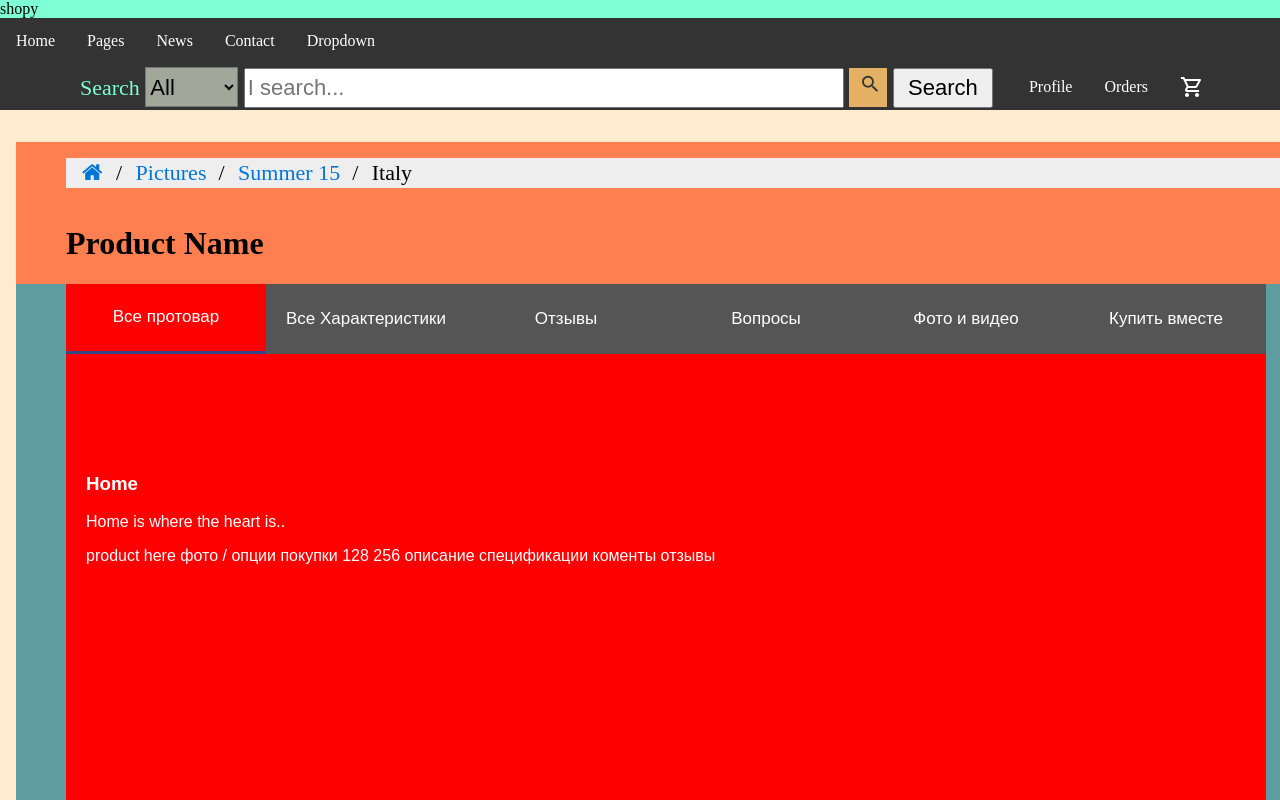
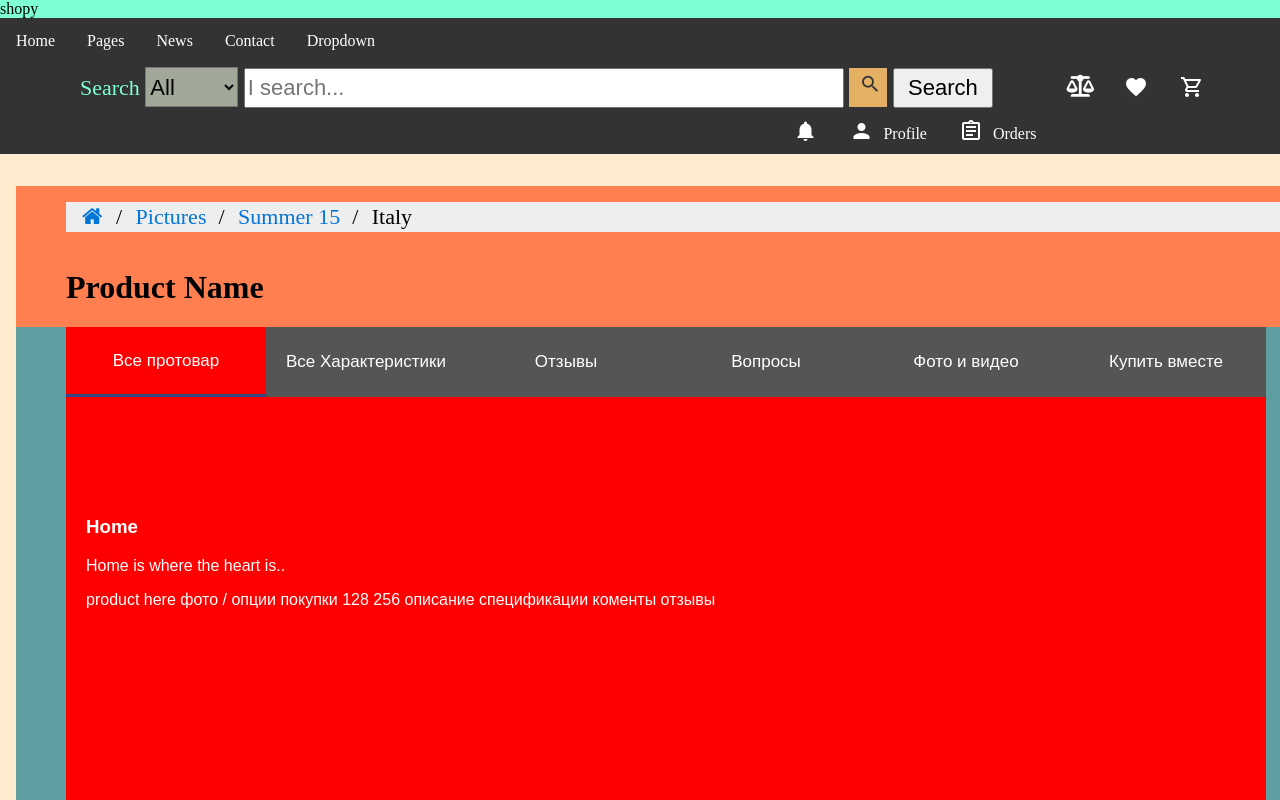
Before and after one commit to AntonBeletsky/ad70845a7093f3c63934c24713e04767, a plain HTML site: page product-page.html in a window 1280 px wide. Shown: the top 800 px of the page. Drawn offline with nearby package versions, Linux system fonts and the light colour scheme; a script that the page names is missing.

Commit message:
icons
icons

```diff
--- a/product-page.html
+++ b/product-page.html
@@ -13,10 +13,9 @@
     <![endif]-->
 
     <!-- CSS-->
-
     <!-- Add icon library  https://fontawesome.com/icons -->
+    <link rel="stylesheet" href="https://cdnjs.cloudflare.com/ajax/libs/font-awesome/6.0.0/css/all.min.css">
     <link rel="stylesheet" href="https://cdnjs.cloudflare.com/ajax/libs/font-awesome/4.7.0/css/font-awesome.css">
-
     <!-- google icons -->
     <!-- https://material.io/resources/icons/?style=baseline -->
     <link href="https://fonts.googleapis.com/css2?family=Material+Icons" rel="stylesheet">
@@ -43,7 +42,6 @@
 
 <body>
 <div class="wrapper">
-
 <!-- main header -->
 <header class="main-header">
     <div>shopy</div>
@@ -52,7 +50,7 @@
         <ul class="navbar">
             <li><a class="active" href="#home">Home</a></li>
             <li class="dropdown">
-                <a href="" class="dropbtn">Pages</a>
+                <a href="javascript:void(0)" class="dropbtn">Pages</a>
                 <div class="dropdown-content">
                     <a href="index-page.html">Index</a>
                     <a href="categories-page.html">Categories</a>
@@ -61,7 +59,6 @@
                     <a href="order-list.html">order list</a>
                     <a href="wishlist-page.html">Wishlist</a>
                     <a href="profile.html">prodile</a>
-                    <a href="profile-setting.html">setting</a>
                     <a href="sign-up.html">sign-up</a>
                 </div>
             </li>
@@ -100,14 +97,50 @@
                 <div class="spacer"></div>
             </li>
 
-            <li class="right"><a class="material-icon" href="#about">
+            <li class="right">
+                <a href="" class="dropbtn mico">
                     <span class="material-icons-outlined">
                         shopping_cart
                     </span>
-                </a></li>
-            <li class="right"><a href="#about">Orders</a></li>
+                    <!--<span>Cart</span>-->
+                </a>
+            </li>
+
+            <li class="right">
+                <a href="" class="dropbtn mico">
+                    <span class="material-icons-outlined">
+                        favorite
+                    </span>
+                    <!-- <span>WishList</span> -->
+                </a>
+            </li>
+
+            <li class="right">
+                <a class="fontawesome-icon" href="">
+                    <i class="fa-solid fa-scale-balanced"></i>
+                </a>
+                <!--  <a class="material-icon" href="#about">
+                                <span class="material-icons-outlined">
+                                    balance
+                                </span> </a> -->
+            </li>
+
+            <li class="right">
+                <a href="" class="dropbtn mico">
+                    <span class="material-icons-outlined">
+                        assignment
+                    </span>
+                    <span>Orders</span>
+                </a>
+            </li>
+
             <li class="right dropdown">
-                <a href="javascript:void(0)" class="dropbtn">Profile</a>
+                <a href="" class="dropbtn mico">
+                    <span class="material-icons">
+                        person
+                    </span>
+                    <span>Profile</span>
+                </a>
                 <div class="dropdown-content">
                     <a href="#about">Wishlist</a>
                     <a href="#about">Orders</a>
@@ -116,6 +149,25 @@
                     <a href="#about">Sigm In</a>
                 </div>
             </li>
+
+            <li class="right">
+                <a class="material-icon" href="">
+                    <!-- dropdown youtoobe-->
+                    <span class="material-icons">
+                        notifications
+                    </span>
+                </a>
+            </li>
+
+
+            <!--
+            <li class="right">
+                <a class="fontawesome-icon" href="#about">
+                    <i class="fa-solid fa-bell"></i>
+                </a>
+            </li>
+            -->
+
         </ul>
     </nav>
 
```
Also changed, not shown: categories-page.html (+3 -8 lines).
